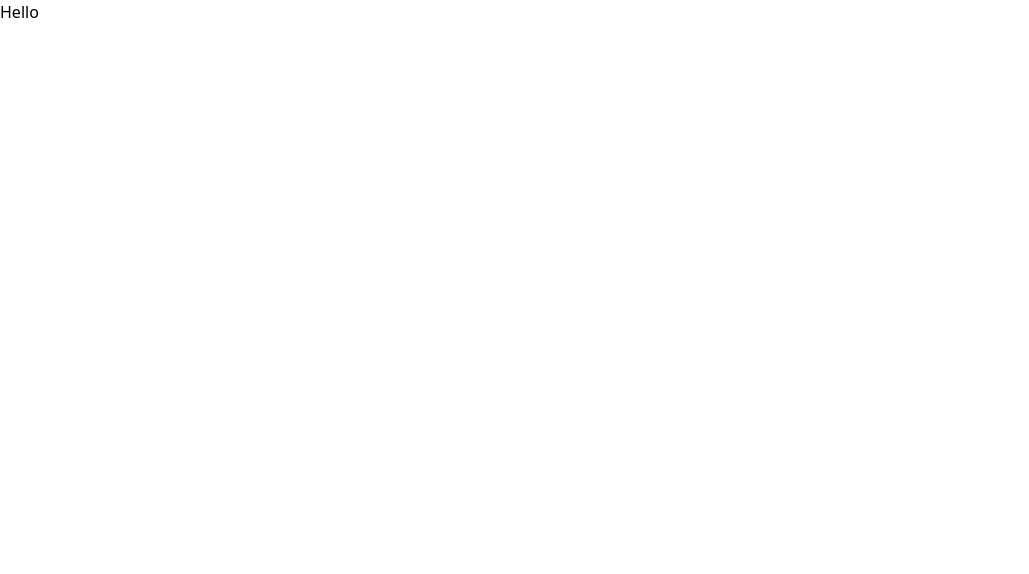
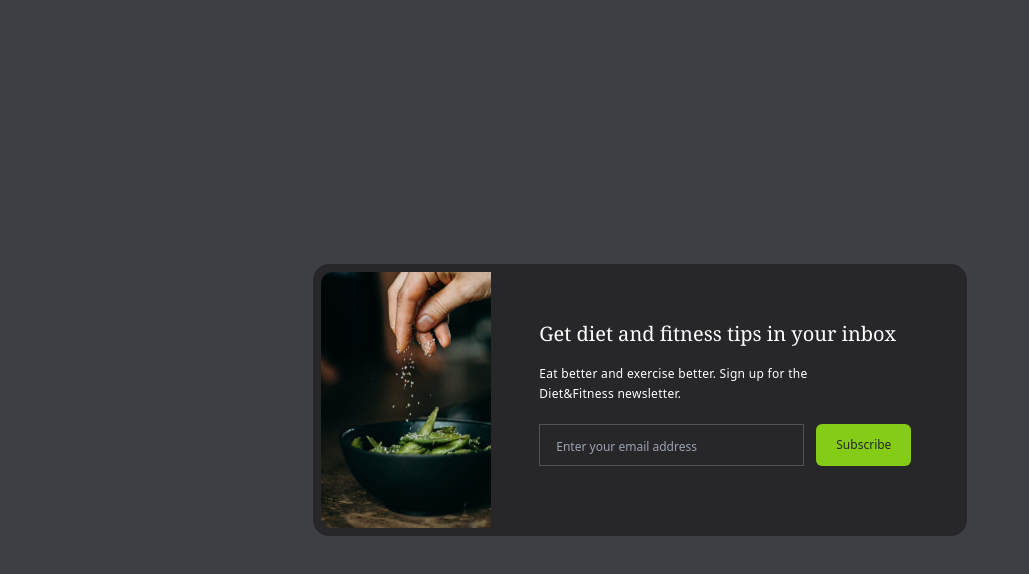
Before and after one commit to noname1112392/email-subscribe-card, a plain HTML site: page index.html in a window 1280 px wide. Shown: the whole page, without its empty margins (0-1029 px from the left). Drawn offline with nearby package versions, Linux system fonts and the light colour scheme.

Commit message:
Done with email subscribe card

```diff
--- a/index.html
+++ b/index.html
@@ -7,6 +7,35 @@
     <title>Email Subscribe</title>
 </head>
 <body>
-    Hello
+    <!-- Background container -->
+    <div class="flex items-center justify-center h-screen bg-zinc-700">
+        <!-- Card -->
+        <div class="bg-zinc-800 p-2 mx-6 rounded-2xl">
+            <!-- FLex Container -->
+            <div class="flex flex-col md:flex-row rounded-l-xl">
+                <!-- Image -->
+                <img src="images/image.jpg" alt="" class="object-fit rounded-xl h-80 md:h-64 md:rounded-l-xl
+                md:rounded-r-none transform hover:scale-105 hover:rounded-xl duration-200" />
+                <!-- Content -->
+                <div class="p-6 md:p-12">
+                    <h2 class="font-serif text-xl font-medium text-center text-white md:text-left">
+                        Get diet and fitness tips in your inbox
+                    </h2>
+                    <p class="max-w-xs my-4 text-xs leading-5 tracking-wide text-center text-white md:text-left">
+                        Eat better and exercise better. Sign up for the Diet&Fitness newsletter.
+                    </p>
+                    <div class="flex flex-col mt-5 space-y-4 md:space-x-3 md:flex-row md:space-y-0">
+                        <input type="text" placeholder="Enter your email address" class="p-2 px-4 text-center
+                        text-white bg-zinc-800 border border-zinc-600 placeholder:text-xs placeholder:text-center
+                        md:text-left placeholder:md:text-left focus:outline-none">
+                        <button class="px-5 py-3 text-xs rounded-md text-zinc-800 bg-lime-500 hover:bg-lime-700
+                        hover:text-white duration-500">
+                            Subscribe
+                        </button>
+                    </div>
+                </div>
+            </div>
+        </div>
+    </div>
 </body>
 </html>
```
